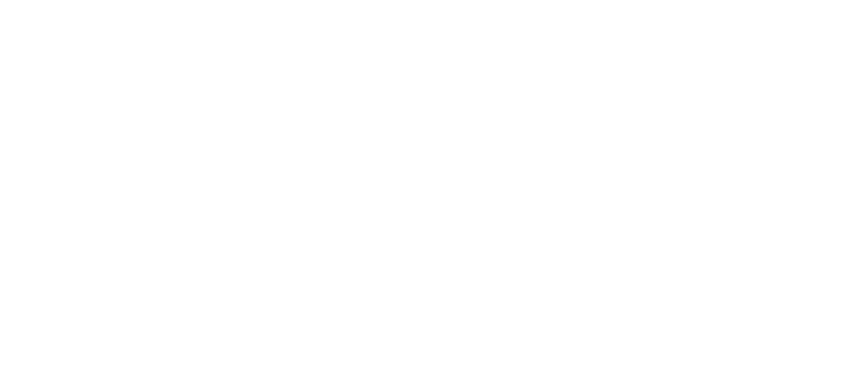
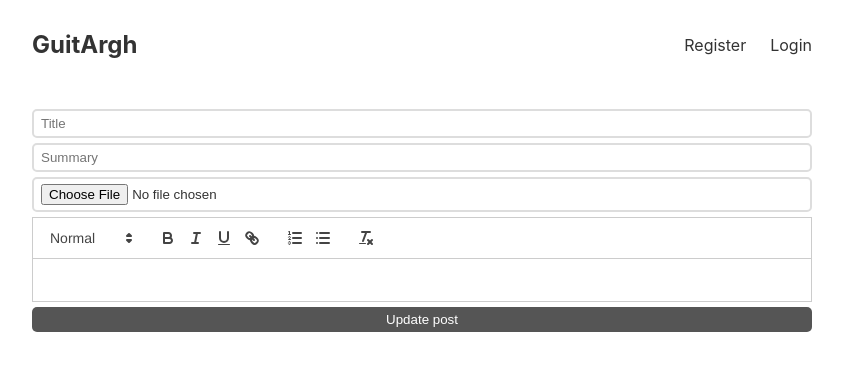
Before and after one commit to laurusgabriela/pw_project, a React (Create React App) app: page /edit/1 in a window 1280 px wide. Before the commit this address had no page. Shown: the top 370 px of the page, without its empty margins (218-1061 px from the left). Built offline with nearby package versions, Linux system fonts and the light colour scheme; no server answers.

Commit message:
almost-done-need-to-solve-put-error

```diff
--- a/public/index.html
+++ b/public/index.html
@@ -24,7 +24,7 @@
       work correctly both with client-side routing and a non-root public URL.
       Learn how to configure a non-root public URL by running `npm run build`.
     -->
-    <title>React App</title>
+    <title>GuitArgh</title>
   </head>
   <body>
     <noscript>You need to enable JavaScript to run this app.</noscript>
--- a/src/App.css
+++ b/src/App.css
@@ -155,6 +155,29 @@
 
 }
 
+
+
+div.edit-row{
+  text-align: center;
+  margin-bottom: 20px;
+}
+
+div.post-page a.edit-btn{
+  background-color: #333;
+  color:white;
+  padding: 15px 30px;
+  display: inline-block;
+  text-decoration: none;
+  border-radius: 5px;
+  display: inline-flex;
+  align-items: center;
+  gap:5px;
+}
+
 div.post-page div.content p{
   line-height: 1.6rem;
 }
+
+a svg{
+  height: 20px;
+}
--- a/src/App.js
+++ b/src/App.js
@@ -10,6 +10,7 @@
 import {UserContextProvider} from "./UserContext";
 import CreatePost from "./pages/CreatePost";
 import PostPage from "./pages/PostPage";
+import EditPost from "./pages/EditPost";
 
 
 function App() {
@@ -22,6 +23,7 @@
                   <Route path="/register" element={<RegisterPage />} />
                   <Route path="/create" element={<CreatePost />}/>
                   <Route path="/post/:id" element={<PostPage />} />
+                  <Route path="/edit/:id" element={<EditPost />} />
               </Route>
           </Routes>
       </UserContextProvider>
--- /dev/null
+++ b/src/Editor.js
@@ -0,0 +1,11 @@
+import ReactQuill from "react-quill";
+
+export default function Editor({value, onChange}){
+    const formats = [
+        'header', 'bold', 'italic', 'underline', 'strike', 'blockquote',
+        'list', 'bullet', 'indent', 'link', 'image'
+    ];
+    return(
+        <ReactQuill value={value} theme={'snow'} onChange={onChange} formats={formats}/>
+    );
+}
--- a/src/Header.js
+++ b/src/Header.js
@@ -4,8 +4,8 @@
 
 export default function Header(){
     const {setUserInfo, userInfo} = useContext(UserContext);
-    useEffect(()=>{
-        fetch('http://localhost:4000/profile', {
+    useEffect( ()=>{
+         fetch('http://localhost:4000/profile', {
             credentials: 'include',
         }).then(response=>{
             response.json().then(userInfo =>{
@@ -14,8 +14,8 @@
         })
     }, []);
 
-    function logout(){
-        fetch('http://localhost:4000/logout', {
+    async function logout(){
+        await fetch('http://localhost:4000/logout', {
             credentials:'include',
             method: 'POST'
         });
@@ -25,10 +25,11 @@
     const username = userInfo?.username;
     return(
         <header>
-            <Link to="/" className="logo">MyBlog</Link>
+            <Link to="/" className="logo">GuitArgh</Link>
             <nav>
                 {username && (
                     <>
+                        <span>Hello, {username}</span>
                         <Link to="/create">Create new post</Link>
                         <a href="" onClick={logout}>Logout</a>
                     </>
--- a/src/pages/CreatePost.js
+++ b/src/pages/CreatePost.js
@@ -2,27 +2,9 @@
 import 'react-quill/dist/quill.snow.css';
 import {useState} from "react";
 import {Navigate} from "react-router-dom";
+import Editor from "../Editor";
 
-/*const modules = {
-        toolbar : [
-            ['bold', 'italic', 'underline', 'strike'],
-            ['blockquote', 'code-block'],
-            [{ 'header': 1 }, { 'header': 2 }],
-            [{ 'list': 'ordered'}, { 'list': 'bullet' }],
-            [{ 'script': 'sub'}, { 'script': 'super' }],
-            [{ 'indent': '-1'}, { 'indent': '+1' }],
-            [{ 'direction': 'rtl' }],
-            [{ 'size': ['small', false, 'large', 'huge'] }],
-            [{ 'header': [1, 2, 3, 4, 5, 6, false] }],
-            [{ 'color': [] }, { 'background': [] }],
-            [{ 'font': [] }],
-            [{ 'align': [] }],
-            ['clean']
-        ]};*/
-const formats = [
-    'header', 'bold', 'italic', 'underline', 'strike', 'blockquote',
-    'list', 'bullet', 'indent', 'link', 'image'
-];
+
 
 export default function CreatePost(){
     const [title, setTitle] = useState('');
@@ -60,7 +42,7 @@
             <input type="file" onChange={
                 ev=>setFile(ev.target.files)
             }/>
-            <ReactQuill value={content} onChange={newValue=>setContent(newValue)} formats={formats}/>
+            <Editor value={content} onChange={setContent}/>
             <button style={{marginTop:'5px'}}>Create post</button>
         </form>
 
--- /dev/null
+++ b/src/pages/EditPost.js
@@ -0,0 +1,67 @@
+import {useEffect, useState} from "react";
+import {Navigate, useParams} from "react-router-dom";
+import Editor from "../Editor";
+
+export default function EditPost() {
+    const {id} = useParams();
+    const [title,setTitle] = useState('');
+    const [summary,setSummary] = useState('');
+    const [content,setContent] = useState('');
+    const [files, setFiles] = useState('');
+    const [cover, setCover] = useState('');
+    const [redirect,setRedirect] = useState(false);
+
+    useEffect(() => {
+        fetch('http://localhost:4000/post/'+id)
+            .then(response => {
+                response.json().then(postInfo => {
+                    setTitle(postInfo.title);
+                    setContent(postInfo.content);
+                    setSummary(postInfo.summary);
+                    setCover(postInfo.cover);
+                });
+            });
+    }, []);
+
+    async function updatePost(ev) {
+        ev.preventDefault();
+        const data = new FormData();
+        data.set('title', title);
+        data.set('summary', summary);
+        data.set('content', content);
+        data.set('id', id);
+        if (files?.[0]) {
+            data.set('file', files?.[0]);
+        }
+        const response = await fetch('http://localhost:4000/post', {
+            method: 'PUT',
+            body: data,
+            headers: {'Content-Type' : 'application/json'},
+            credentials: 'include',
+        });
+        if (response.ok) {
+            setRedirect(true);
+        }
+    }
+
+    if (redirect) {
+        return <Navigate to={'/post/'+id} />
+    }
+
+    return (
+        <form onSubmit={updatePost}>
+            <input type="title"
+                   placeholder={'Title'}
+                   value={title}
+                   onChange={ev => setTitle(ev.target.value)} />
+            <input type="summary"
+                   placeholder={'Summary'}
+                   value={summary}
+                   onChange={ev => setSummary(ev.target.value)} />
+            <input type="file"
+                   onChange={ev => setFiles(ev.target.files)} />
+            <Editor onChange={setContent} value={content} />
+            <button style={{marginTop:'5px'}}>Update post</button>
+        </form>
+    );
+}
--- a/src/pages/PostPage.js
+++ b/src/pages/PostPage.js
@@ -1,9 +1,11 @@
-import {useEffect, useState} from "react";
-import {useParams} from "react-router-dom";
+import {useContext, useEffect, useState} from "react";
+import {Link, useParams} from "react-router-dom";
 import {formatISO9075} from "date-fns";
+import {UserContext} from "../UserContext";
 
 export default function PostPage(){
     const [postInfo, setPostInfo] =useState(null);
+    const {userInfo} = useContext(UserContext);
     const {id} = useParams();
     useEffect(()=>{
         fetch(`http://localhost:4000/post/${id}`).then(response =>{
@@ -19,6 +21,17 @@
             <h1>{postInfo.title}</h1>
             <time>{formatISO9075(new Date(postInfo.createdAt))}</time>
             <div className="author">by {postInfo.author.username}</div>
+            {userInfo.id === postInfo.author._id && (
+                <div className="edit-row">
+                    <Link to={`/edit/${postInfo._id}`} className="edit-btn">
+                        <svg xmlns="http://www.w3.org/2000/svg" fill="none" viewBox="0 0 24 24" strokeWidth="1.5"
+                             stroke="currentColor" className="w-6 h-6">
+                            <path strokeLinecap="round" strokeLinejoin="round"
+                                  d="M16.862 4.487l1.687-1.688a1.875 1.875 0 112.652 2.652L10.582 16.07a4.5 4.5 0 01-1.897 1.13L6 18l.8-2.685a4.5 4.5 0 011.13-1.897l8.932-8.931zm0 0L19.5 7.125M18 14v4.75A2.25 2.25 0 0115.75 21H5.25A2.25 2.25 0 013 18.75V8.25A2.25 2.25 0 015.25 6H10"/>
+                        </svg>
+                        Edit this post</Link>
+                </div>
+            )}
             <div className="image">
                 <img src={`http://localhost:4000/${postInfo.cover}`} alt="" />
             </div>
@@ -26,3 +39,5 @@
         </div>
 );
 }
+
+//mongoose.connect('mongodb+srv://site:GhLzowKSqyC4kuwK@cluster0.sw8pglf.mongodb.net/?retryWrites=true&w=majority');
```
